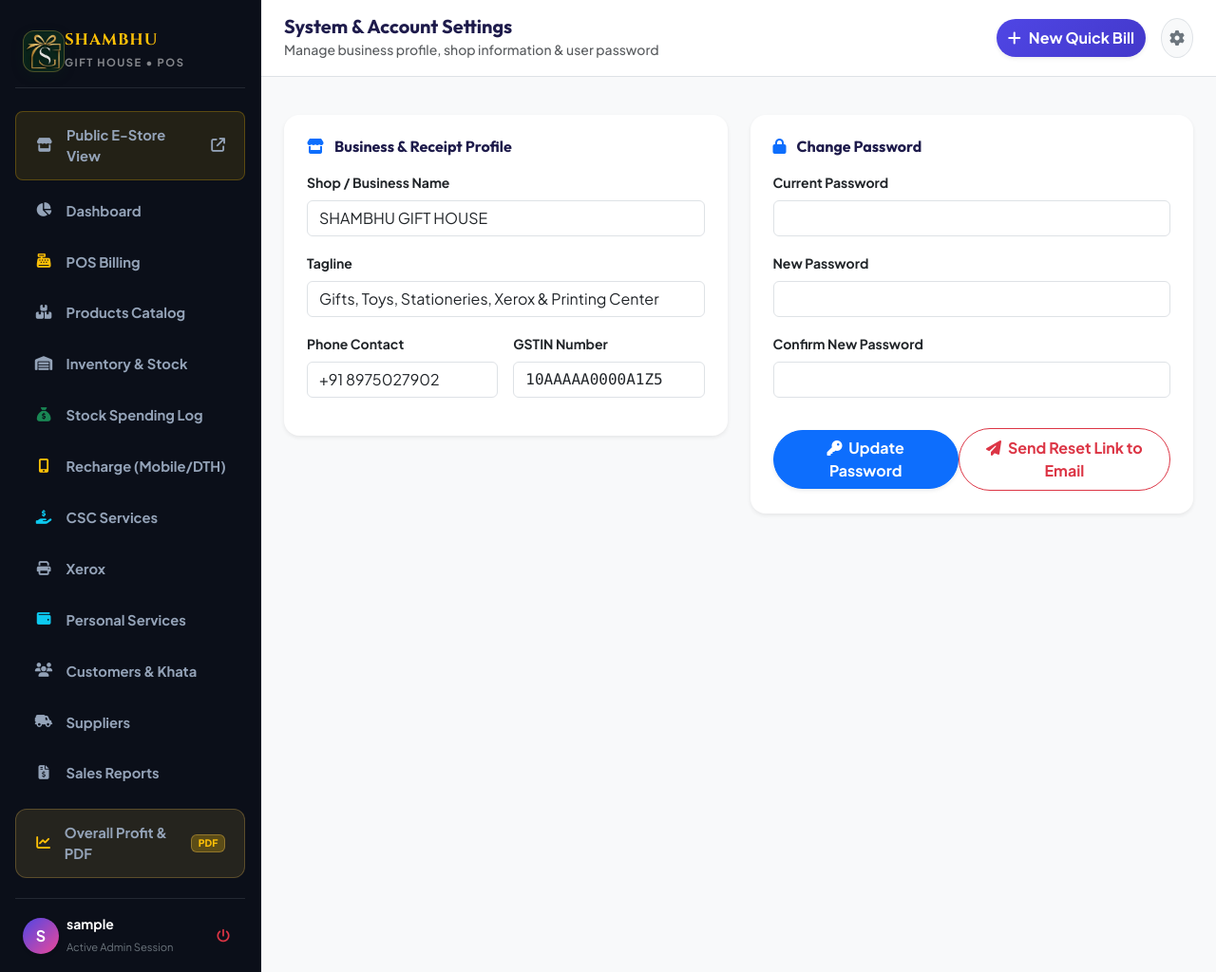
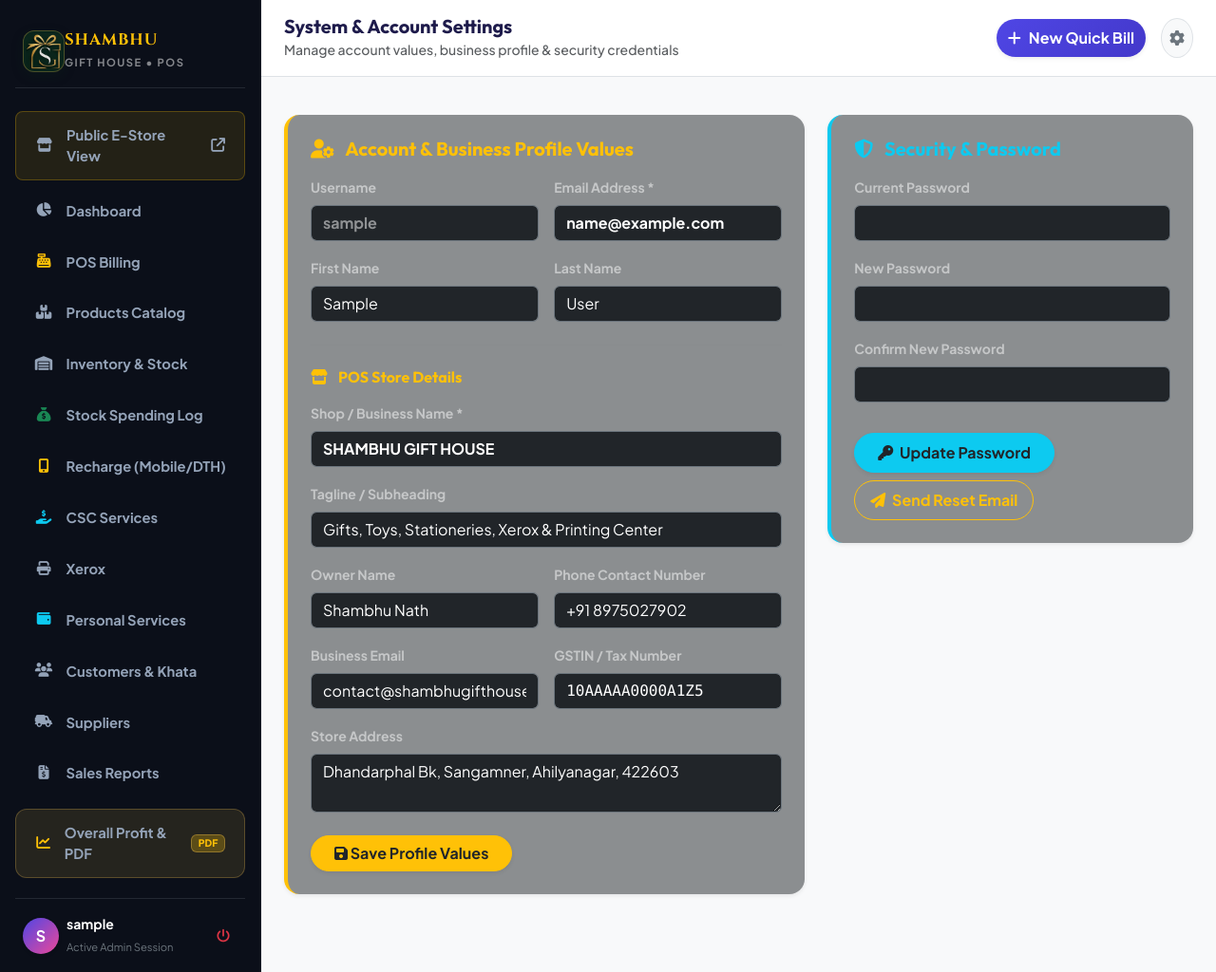
Before and after one commit to shambhugifthouse/shambhugifthouseonline, a Django app: page /auth/profile/ in a window 1280 px wide. Shown: the whole page at 95% size. Run offline with Django 5.2, Linux system fonts and the light colour scheme; the visitor is signed in with stand-in values (Sample User, id 1); data comes from the database, SQL or seed files in the repository; some web fonts are replaced.

Commit message:
Enable user profile and business profile values updating in auth/profile

```diff
--- a/apps/authentication/views.py
+++ b/apps/authentication/views.py
@@ -39,11 +39,44 @@ def logout_view(request):
     return redirect('auth:login')
 
 
+from .models import UserProfile, BusinessProfile, AuditLog, log_action
+
 @login_required
 def profile_view(request):
+    shop = BusinessProfile.objects.first()
+    if not shop:
+        shop = BusinessProfile.objects.create()
+
     if request.method == 'POST':
         action = request.POST.get('action')
-        if action == 'change_password':
+        if action == 'update_profile':
+            user = request.user
+            user.first_name = request.POST.get('first_name', '').strip()
+            user.last_name = request.POST.get('last_name', '').strip()
+            new_email = request.POST.get('email', '').strip()
+            if new_email:
+                user.email = new_email
+            user.save()
+
+            if hasattr(user, 'profile'):
+                user.profile.phone = request.POST.get('user_phone', '').strip()
+                user.profile.save()
+
+            # Update Business Profile
+            shop.shop_name = request.POST.get('shop_name', '').strip() or shop.shop_name
+            shop.tagline = request.POST.get('tagline', '').strip()
+            shop.owner_name = request.POST.get('owner_name', '').strip()
+            shop.phone = request.POST.get('phone', '').strip()
+            shop.email = request.POST.get('business_email', '').strip() or shop.email
+            shop.gstin = request.POST.get('gstin', '').strip()
+            shop.address = request.POST.get('address', '').strip()
+            shop.save()
+
+            log_action(user, "Profile Update", "Authentication", "Updated account & business profile values", request)
+            messages.success(request, "🎉 Account & Business Profile values updated successfully!")
+            return redirect('auth:profile')
+
+        elif action == 'change_password':
             old_pass = request.POST.get('old_password')
             new_pass = request.POST.get('new_password')
             confirm_pass = request.POST.get('confirm_password')
@@ -62,7 +95,7 @@ def profile_view(request):
                 messages.success(request, "Password updated successfully!")
                 return redirect('auth:profile')
 
-    return render(request, 'settings.html', {'active_tab': 'profile'})
+    return render(request, 'settings.html', {'active_tab': 'profile', 'shop': shop})
 
 
 from shambhu_pos.email_utils import send_password_reset_email
--- a/templates/settings.html
+++ b/templates/settings.html
@@ -1,61 +1,110 @@
 {% extends 'base.html' %}
 
 {% block page_title %}System & Account Settings{% endblock %}
-{% block page_subtitle %}Manage business profile, shop information & user password{% endblock %}
+{% block page_subtitle %}Manage account values, business profile & security credentials{% endblock %}
 
 {% block content %}
 <div class="row g-4">
-    <div class="col-lg-6">
-        <div class="card border-0 shadow-sm rounded-4 p-4">
-            <h6 class="fw-bold mb-3"><i class="fa-solid fa-store me-2 text-primary"></i> Business & Receipt Profile</h6>
+    <!-- User Account & Business Profile Settings Form -->
+    <div class="col-lg-7">
+        <div class="card border-0 shadow-sm rounded-4 p-4 bg-dark bg-opacity-50 text-white border-start border-4 border-warning">
+            <h5 class="fw-bold mb-3 font-heading text-warning"><i class="fa-solid fa-user-gear me-2"></i> Account & Business Profile Values</h5>
             <form method="POST">
                 {% csrf_token %}
+                <input type="hidden" name="action" value="update_profile">
+
+                <!-- Account Info Section -->
+                <div class="row g-3 mb-3">
+                    <div class="col-md-6">
+                        <label class="form-label fw-bold small text-white-50">Username</label>
+                        <input type="text" class="form-control bg-dark border-secondary border-opacity-40 text-white-50 fw-bold" value="{{ user.username }}" readonly>
+                    </div>
+                    <div class="col-md-6">
+                        <label class="form-label fw-bold small text-white-50">Email Address *</label>
+                        <input type="email" name="email" class="form-control bg-dark border-secondary border-opacity-40 text-white fw-bold" value="{{ user.email }}" required>
+                    </div>
+                </div>
+
+                <div class="row g-3 mb-3">
+                    <div class="col-md-6">
+                        <label class="form-label fw-bold small text-white-50">First Name</label>
+                        <input type="text" name="first_name" class="form-control bg-dark border-secondary border-opacity-40 text-white" value="{{ user.first_name }}">
+                    </div>
+                    <div class="col-md-6">
+                        <label class="form-label fw-bold small text-white-50">Last Name</label>
+                        <input type="text" name="last_name" class="form-control bg-dark border-secondary border-opacity-40 text-white" value="{{ user.last_name }}">
+                    </div>
+                </div>
+
+                <hr class="border-secondary border-opacity-25 my-4">
+
+                <!-- Business Profile Section -->
+                <h6 class="fw-bold text-warning mb-3"><i class="fa-solid fa-store me-2"></i> POS Store Details</h6>
                 <div class="mb-3">
-                    <label class="form-label fw-bold small">Shop / Business Name</label>
-                    <input type="text" class="form-control" value="{{ shop.shop_name }}" readonly>
+                    <label class="form-label fw-bold small text-white-50">Shop / Business Name *</label>
+                    <input type="text" name="shop_name" class="form-control bg-dark border-secondary border-opacity-40 text-white fw-bold" value="{{ shop.shop_name }}" required>
                 </div>
                 <div class="mb-3">
-                    <label class="form-label fw-bold small">Tagline</label>
-                    <input type="text" class="form-control" value="{{ shop.tagline }}" readonly>
+                    <label class="form-label fw-bold small text-white-50">Tagline / Subheading</label>
+                    <input type="text" name="tagline" class="form-control bg-dark border-secondary border-opacity-40 text-white" value="{{ shop.tagline }}">
                 </div>
                 <div class="row g-3 mb-3">
-                    <div class="col-6">
-                        <label class="form-label fw-bold small">Phone Contact</label>
-                        <input type="text" class="form-control" value="{{ shop.phone }}" readonly>
+                    <div class="col-md-6">
+                        <label class="form-label fw-bold small text-white-50">Owner Name</label>
+                        <input type="text" name="owner_name" class="form-control bg-dark border-secondary border-opacity-40 text-white" value="{{ shop.owner_name }}">
                     </div>
-                    <div class="col-6">
-                        <label class="form-label fw-bold small">GSTIN Number</label>
-                        <input type="text" class="form-control font-monospace" value="{{ shop.gstin }}" readonly>
+                    <div class="col-md-6">
+                        <label class="form-label fw-bold small text-white-50">Phone Contact Number</label>
+                        <input type="text" name="phone" class="form-control bg-dark border-secondary border-opacity-40 text-white" value="{{ shop.phone }}">
                     </div>
                 </div>
+                <div class="row g-3 mb-3">
+                    <div class="col-md-6">
+                        <label class="form-label fw-bold small text-white-50">Business Email</label>
+                        <input type="email" name="business_email" class="form-control bg-dark border-secondary border-opacity-40 text-white" value="{{ shop.email }}">
+                    </div>
+                    <div class="col-md-6">
+                        <label class="form-label fw-bold small text-white-50">GSTIN / Tax Number</label>
+                        <input type="text" name="gstin" class="form-control bg-dark border-secondary border-opacity-40 text-white font-monospace" value="{{ shop.gstin }}">
+                    </div>
+                </div>
+                <div class="mb-4">
+                    <label class="form-label fw-bold small text-white-50">Store Address</label>
+                    <textarea name="address" class="form-control bg-dark border-secondary border-opacity-40 text-white" rows="2">{{ shop.address }}</textarea>
+                </div>
+
+                <button type="submit" class="btn btn-warning text-dark rounded-pill px-4 py-2.5 fw-bold shadow-sm">
+                    <i class="fa-solid fa-floppy-disk me-1.5"></i> Save Profile Values
+                </button>
             </form>
         </div>
     </div>
 
-    <div class="col-lg-6">
-        <div class="card border-0 shadow-sm rounded-4 p-4">
-            <h6 class="fw-bold mb-3"><i class="fa-solid fa-lock me-2 text-primary"></i> Change Password</h6>
+    <!-- Password Management Form -->
+    <div class="col-lg-5">
+        <div class="card border-0 shadow-sm rounded-4 p-4 bg-dark bg-opacity-50 text-white border-start border-4 border-info">
+            <h5 class="fw-bold mb-3 font-heading text-info"><i class="fa-solid fa-shield-halved me-2"></i> Security & Password</h5>
             <form method="POST">
                 {% csrf_token %}
                 <input type="hidden" name="action" value="change_password">
                 <div class="mb-3">
-                    <label class="form-label fw-bold small">Current Password</label>
-                    <input type="password" name="old_password" class="form-control" required>
+                    <label class="form-label fw-bold small text-white-50">Current Password</label>
+                    <input type="password" name="old_password" class="form-control bg-dark border-secondary border-opacity-40 text-white" required>
                 </div>
                 <div class="mb-3">
-                    <label class="form-label fw-bold small">New Password</label>
-                    <input type="password" name="new_password" class="form-control" required>
+                    <label class="form-label fw-bold small text-white-50">New Password</label>
+                    <input type="password" name="new_password" class="form-control bg-dark border-secondary border-opacity-40 text-white" required>
                 </div>
                 <div class="mb-4">
-                    <label class="form-label fw-bold small">Confirm New Password</label>
-                    <input type="password" name="confirm_password" class="form-control" required>
+                    <label class="form-label fw-bold small text-white-50">Confirm New Password</label>
+                    <input type="password" name="confirm_password" class="form-control bg-dark border-secondary border-opacity-40 text-white" required>
                 </div>
-                <div class="d-flex align-items-center justify-content-between pt-2">
-                    <button type="submit" class="btn btn-primary rounded-pill px-4 fw-bold shadow-sm">
+                <div class="d-flex align-items-center justify-content-between pt-2 flex-wrap gap-2">
+                    <button type="submit" class="btn btn-info text-dark rounded-pill px-4 py-2 fw-bold shadow-sm">
                         <i class="fa-solid fa-key me-1"></i> Update Password
                     </button>
-                    <a href="{% url 'auth:forgot_password' %}" class="btn btn-outline-danger rounded-pill px-3 py-2 small fw-bold">
-                        <i class="fa-solid fa-paper-plane me-1"></i> Send Reset Link to Email
+                    <a href="{% url 'auth:forgot_password' %}" class="btn btn-outline-warning rounded-pill px-3 py-2 small fw-bold">
+                        <i class="fa-solid fa-paper-plane me-1"></i> Send Reset Email
                     </a>
                 </div>
             </form>
```
